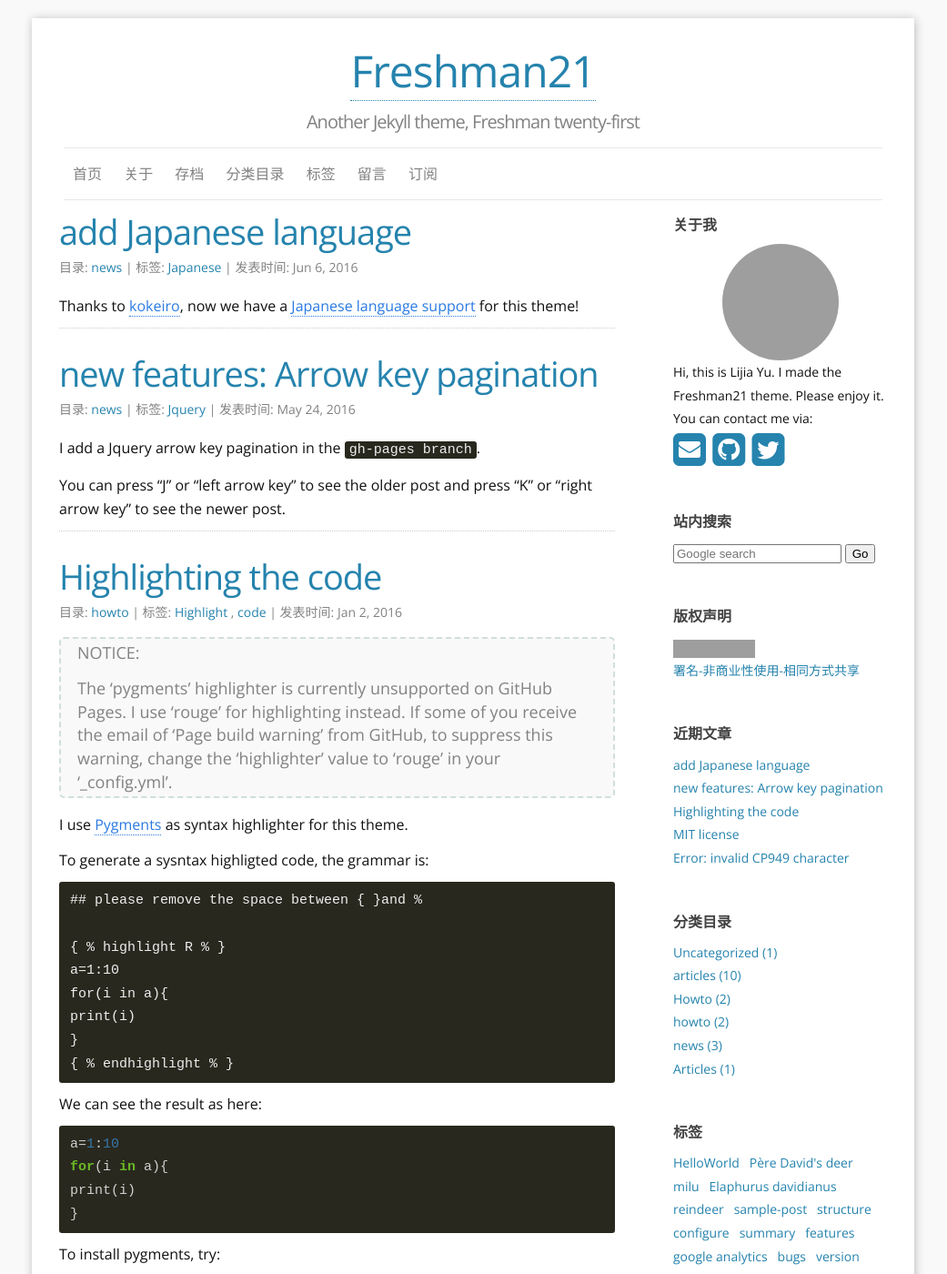
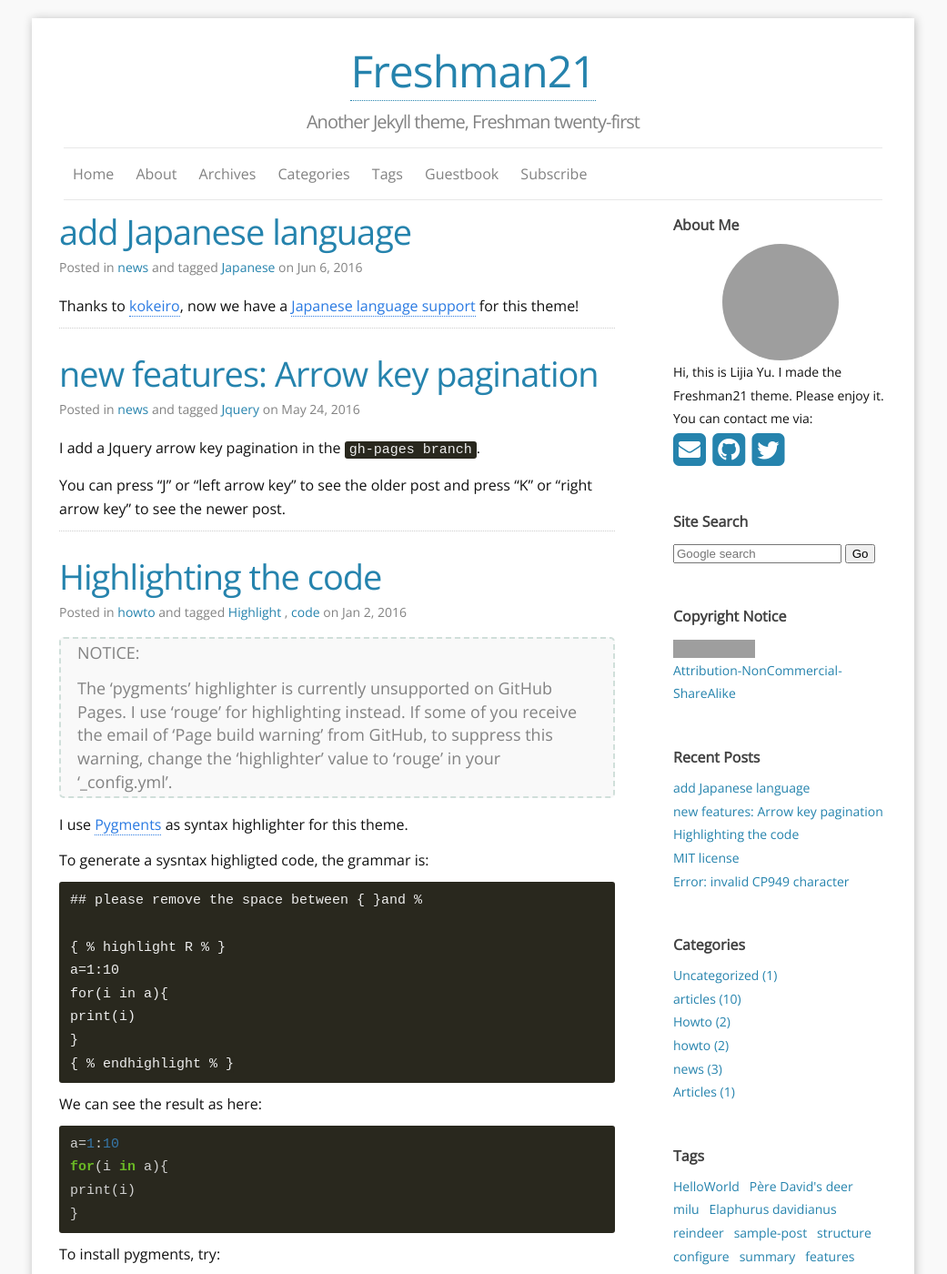
Before and after one commit to yulijia/freshman21, a Jekyll site: the page built from index.html, in a window 1280 px wide and 1400 px high. Shown: the whole window at 91% size, without its empty margins (120-1161 px from the left). Built offline with Jekyll 4.4.1, drawn with Linux system fonts in a browser that asks for light colours; nearby versions of some CDN libraries; the list of posts is cut into pages by our own code; some of the changed text lies outside the part shown; grey boxes are pictures that could not be loaded.

Commit message:
switch to English

```diff
--- a/_config.yml
+++ b/_config.yml
@@ -22,7 +22,7 @@ google_analytics_key: UA-57979084-1 # put YOUR key here to enable tracking! (bla
 ### Site setting:
 ShowContactInfo: "True" # Personal Info (twitter,github,email) can be seen on aboutme-sidebar, those info only shown where ShowContactInfo == True
 default_column: "two" # blog style: two columns, if default_column != "two", you will see a one column blog.
-default_locale: "cn" # blog sidebar language set, only include: English(en), Chinese (cn) and Japanese (jp)
+default_locale: "en" # blog sidebar language set, only include: English(en), Chinese (cn) and Japanese (jp)
 
 locales:
     en:
```
